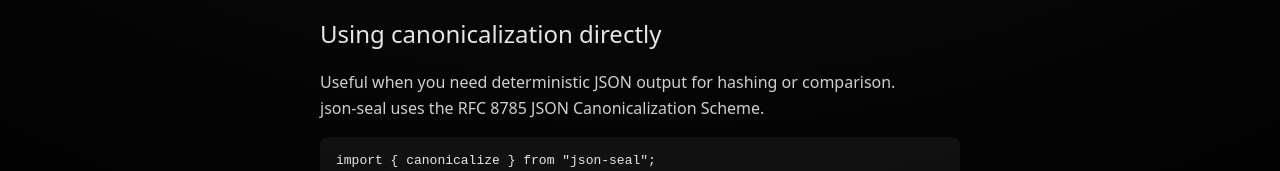
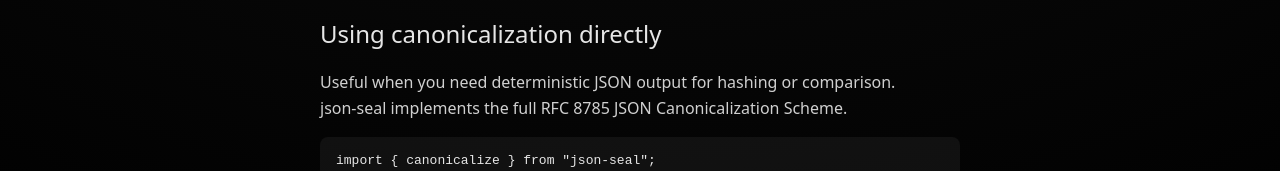
Before and after one commit to cmyers/json-seal, a website: page docs/examples.html in a window 1280 px wide. Shown: the part 1577-1748 px from the top of the page. Drawn offline with Linux system fonts and the light colour scheme.

Commit message:
Clarify canonicalisation in examples docs

```diff
--- a/docs/examples.html
+++ b/docs/examples.html
@@ -1,5 +1,6 @@
 <!DOCTYPE html>
 <html lang="en">
+
 <head>
   <meta charset="UTF-8" />
   <meta name="viewport" content="width=device-width, initial-scale=1" />
@@ -93,8 +94,8 @@
 
     <h2>Using canonicalization directly</h2>
     <p>
-      Useful when you need deterministic JSON output for hashing or comparison.
-      json‑seal uses the RFC 8785 JSON Canonicalization Scheme.
+      Useful when you need deterministic JSON output for hashing or comparison. json‑seal implements the full RFC 8785
+      JSON Canonicalization Scheme.
     </p>
 
     <pre><code>import { canonicalize } from "json-seal";
@@ -106,4 +107,5 @@
     <p><a href="index.html">← Back</a></p>
   </main>
 </body>
+
 </html>
```
